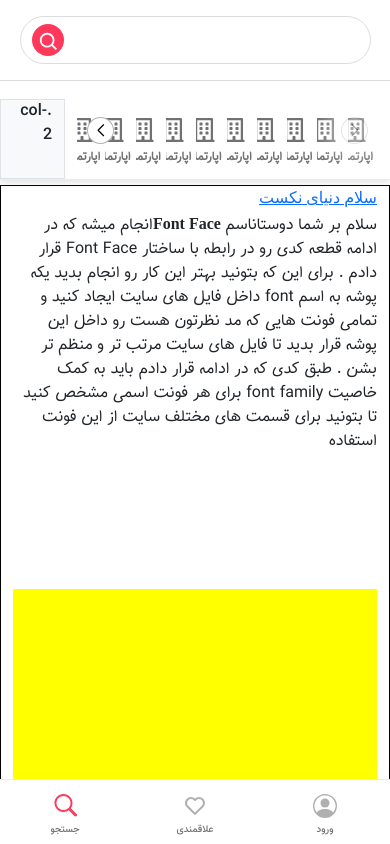
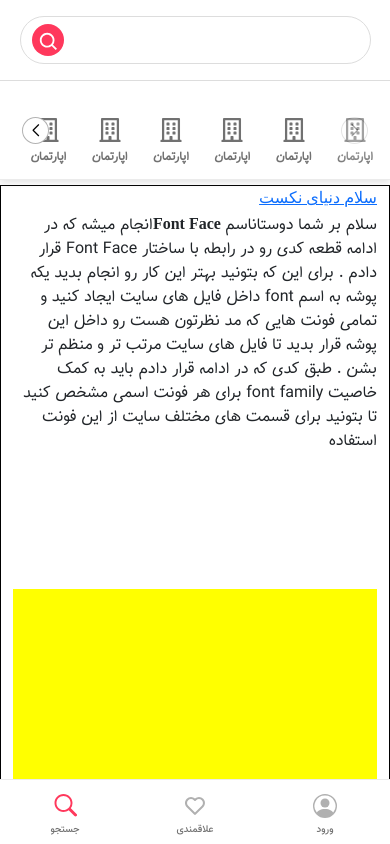
Before and after one commit to mehdibehvar/metakhoneh, a Next.js app: page / in a window 390 px wide. Shown: the top 844 px of the page. Built offline with nearby package versions, Linux system fonts and the light colour scheme; a small style sheet from the web is missing; a web font is replaced by a local one.

Commit message:
implement-filter-slider

```diff
--- a/src/components/FilterSection.tsx
+++ b/src/components/FilterSection.tsx
@@ -1,7 +1,5 @@
 import { Button, Col, Container, Row } from "reactstrap";
-import { Navigation, Pagination, Scrollbar, A11y } from 'swiper';
-import { Swiper, SwiperSlide } from 'swiper/react';
-import { FaRegBuilding } from "react-icons/fa";
+import { FiFilter } from "react-icons/fi";
 // Import Swiper styles
 import 'swiper/css';
 import 'swiper/css/navigation';
@@ -15,7 +13,10 @@ export default function FilterSection() {
         <Container>
         <Row style={{height:80}}>
     <Col
-      xs="10"
+      xs="12"
+      sm="12"
+      md="10"
+
     >
 
       <div>
@@ -23,10 +24,13 @@ export default function FilterSection() {
       </div>
     </Col>
     <Col
-      className="bg-light border"
+      className="filters_button_wrapper d-none d-sm-none d-md-flex "
       xs="2"
     >
-      .col-2
+      <Button outline className="filters_button mb-2" >
+        <span className="icon"><FiFilter/></span>
+        <span className="title">فیلترها</span>
+      </Button>
     </Col>
   </Row>
         </Container>
--- a/src/components/FilterSlider.tsx
+++ b/src/components/FilterSlider.tsx
@@ -1,21 +1,79 @@
-import { Button } from "reactstrap";
-import { Navigation, Pagination, Scrollbar, A11y } from "swiper";
+import { Navigation } from "swiper";
 import { Swiper, SwiperSlide } from "swiper/react";
 import { FaRegBuilding } from "react-icons/fa";
+import {useState,useEffect} from "react"
 // Import Swiper styles
 import "swiper/css";
 import "swiper/css/navigation";
 import "swiper/css/pagination";
 import "swiper/css/scrollbar";
+import { Button } from "reactstrap";
 export default function FilterSlider() {
+const [perView,setPerView]=useState<number>(10)
+  useEffect(() => {
+    if(window.outerWidth<768){
+      console.log(window.outerWidth)
+      setPerView(6)
+    }
+  },[])
+
+
   return (
     <>
       <Swiper
         navigation={true}
         modules={[Navigation]}
         spaceBetween={2}
-        slidesPerView={10}
+        slidesPerView={perView}
       >
+        <SwiperSlide>
+          <div className="filter_slide">
+            <span className="icon">
+              <FaRegBuilding />
+            </span>
+            <span className="title"> اپارتمان</span>
+          </div>
+        </SwiperSlide>
+        <SwiperSlide>
+          <div className="filter_slide">
+            <span className="icon">
+              <FaRegBuilding />
+            </span>
+            <span className="title"> اپارتمان</span>
+          </div>
+        </SwiperSlide>
+        <SwiperSlide>
+          <div className="filter_slide">
+            <span className="icon">
+              <FaRegBuilding />
+            </span>
+            <span className="title"> اپارتمان</span>
+          </div>
+        </SwiperSlide>
+        <SwiperSlide>
+          <div className="filter_slide">
+            <span className="icon">
+              <FaRegBuilding />
+            </span>
+            <span className="title"> اپارتمان</span>
+          </div>
+        </SwiperSlide>
+        <SwiperSlide>
+          <div className="filter_slide">
+            <span className="icon">
+              <FaRegBuilding />
+            </span>
+            <span className="title"> اپارتمان</span>
+          </div>
+        </SwiperSlide>
+        <SwiperSlide>
+          <div className="filter_slide">
+            <span className="icon">
+              <FaRegBuilding />
+            </span>
+            <span className="title"> اپارتمان</span>
+          </div>
+        </SwiperSlide>
         <SwiperSlide>
           <div className="filter_slide">
             <span className="icon">
--- a/src/components/Navbar.tsx
+++ b/src/components/Navbar.tsx
@@ -4,6 +4,7 @@ import style from "../../styles/Navbar.module.scss";
 import { Container, Row, Col, Input, Button } from "reactstrap";
 import { BiSearch } from "react-icons/bi";
 import { BsGlobe2 } from "react-icons/bs";
+import { FiFilter } from "react-icons/fi";
 import { CgMenu } from "react-icons/cg";
 function Navbar() {
   const [isOpen, setIsOpen] = useState(false);
@@ -27,6 +28,7 @@ function Navbar() {
           </Col>
           <Col className={style.search_col} lg="4" md="4"  sm="12" xs="12">
             <Input bsSize="lg" className={style.search_input} />
+
             <Button className={style.search_button}>
               <span className={style.search_icon}>
                 {" "}
--- a/styles/globals.scss
+++ b/styles/globals.scss
@@ -104,6 +104,9 @@ textarea {
   justify-content: $justify-content;
   align-items: $align-items;
 }
+@mixin button_border {
+  border: 1px solid #DDDDDD;
+}
 ////layout/////////////////////////
 .layout{
   background-color: $main-bg-color;
@@ -154,6 +157,7 @@ textarea {
     position: sticky;
     top: 60px;
     margin-top: 80px;
+    z-index: 9;
     .filter_slide{
      @include flex_position(column, center, center);
      width: 56px;
@@ -174,7 +178,7 @@ textarea {
     }
     .filter_slide:hover{
      span.title{
-      border-bottom: 2px solid black;
+      border-bottom: 2px solid $text-secondary-color;
       color:$text-primary-color;
     }
     span.icon{
@@ -209,4 +213,26 @@ textarea {
     color: $text-primary-color;
     }
    }
+   .filters_button_wrapper{
+    @include flex_position(row,end, center);
+    .filters_button{
+      @include button_border;
+      color: $text-primary-color;
+      width: 150px;
+      height: 50px;
+     &:hover{
+       background-color:$main-bg-color;
+       color: $text-primary-color;
+       @include button_border;
+     }
+      .icon{
+        font-size: 16px;
+      }
+      .title{
+        font-size: 16px;
+        margin-right: 5px;
+      }
+     }
+   }
+
   }
```
